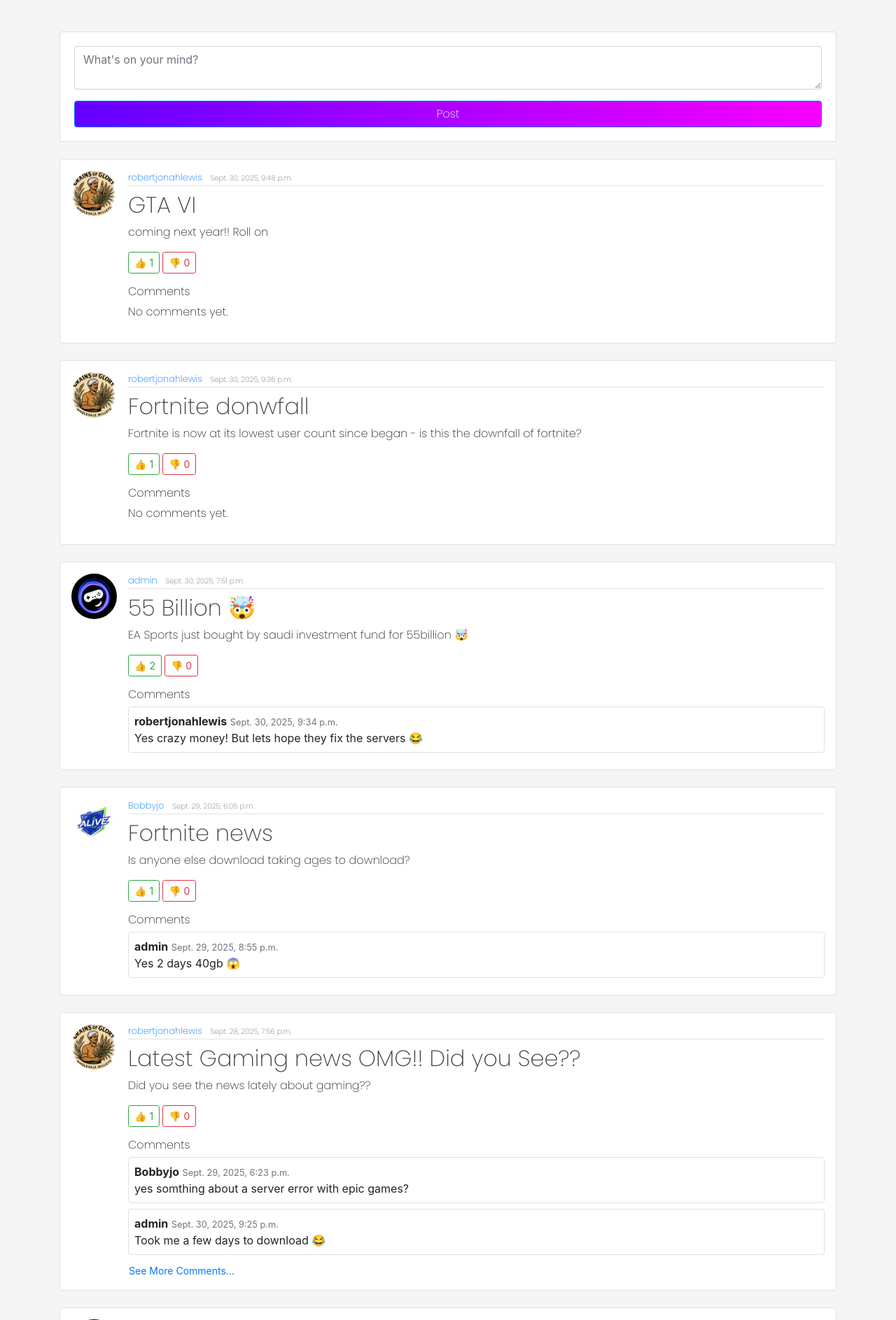
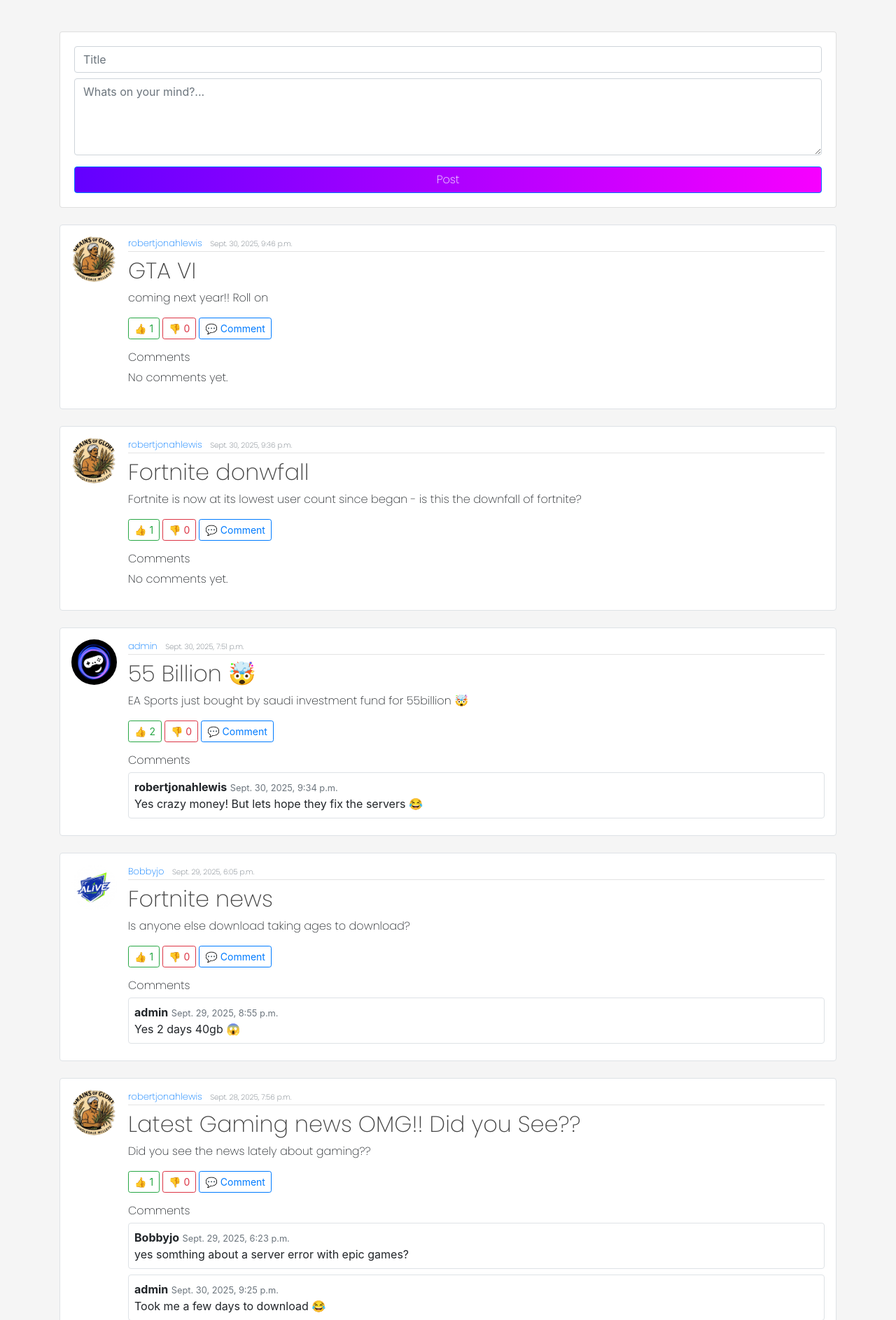
Before and after one commit to RobertJLewis/blogproj, a Django app: page / in a window 1280 px wide. Shown: the part 84-1971 px from the top of the page at 70% size. Run offline with Django 3.2, Linux system fonts and the light colour scheme; a user stored in the database is signed in; data comes from the database, SQL or seed files in the repository; both versions use the stored data as it was after the commit; data that the repository does not hold is empty; some libraries are stand-ins or nearby versions.

Commit message:
adding in title to whats on your mind section

```diff
--- a/blog/templates/blog/home.html
+++ b/blog/templates/blog/home.html
@@ -8,7 +8,13 @@
   <div class="card-body">
       <form method="post" action="{% url 'blog-new' %}">
           {% csrf_token %}
-            <textarea name="content" class="form-control mb-2" placeholder="What's on your mind?" rows="2" required></textarea>
+          <!-- Title field -->
+          <input type="text" name="title" class="form-control mb-2" placeholder="Title" required>
+
+          <!-- Content field -->
+          <textarea name="content" class="form-control mb-2" placeholder="Whats on your mind?..." rows="4" required></textarea>
+
+          <!-- Submit button -->
           <button type="submit" class="btn btn-primary mt-2">Post</button>
       </form>
   </div>
@@ -33,8 +39,11 @@
             <a href="{% url 'like-post' posts.id %}" class="btn btn-outline-success btn-sm mr-1">
                 👍 {{ posts.total_likes }}
             </a>
-            <a href="{% url 'dislike-post' posts.id %}" class="btn btn-outline-danger btn-sm">
+            <a href="{% url 'dislike-post' posts.id %}" class="btn btn-outline-danger btn-sm mr-1">
                 👎 {{ posts.total_dislikes }}
+            </a>
+            <a href="{% url 'blog-detail' posts.id %}#comment-form" class="btn btn-outline-primary btn-sm mr-1">
+                💬 Comment
             </a>
         </div>
 
--- a/blog/templates/blog/post_detail.html
+++ b/blog/templates/blog/post_detail.html
@@ -49,7 +49,7 @@
 
   <!-- Back button with same style -->
   <div class="mt-2">
-    <a class="btn btn-primary" href="javascript:history.back()">← Back</a>
+    <a href="{% url 'blog-home' %}" class="btn btn-secondary mt-2">Back to Home</a>
   </div>
 {% else %}
   <p><a href="{% url 'login' %}">Log in</a> to comment.</p>
```
Also changed, not shown: db.sqlite3. Lines whose indentation alone changed are shown as unchanged.
